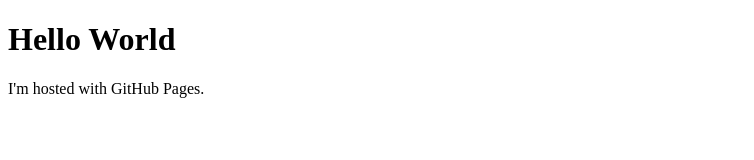
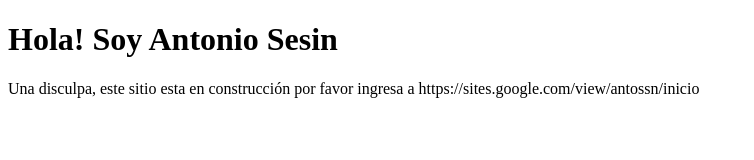
Before and after one commit to TanuzSsn/TanuzSsn.github.io, a plain HTML site: page index.html in a window 1280 px wide. Shown: the whole page, without its empty margins (0-754 px from the left). Drawn offline with Linux system fonts and the light colour scheme.

Commit message:
Update index.html

```diff
--- a/index.html
+++ b/index.html
@@ -1,7 +1,7 @@
 <!DOCTYPE html>
 <html>
 <body>
-<h1>Hello World</h1>
-<p>I'm hosted with GitHub Pages.</p>
+<h1>Hola! Soy Antonio Sesin</h1>
+<p>Una disculpa, este sitio esta en construcción por favor ingresa a https://sites.google.com/view/antossn/inicio </p>
 </body>
 </html>
```
